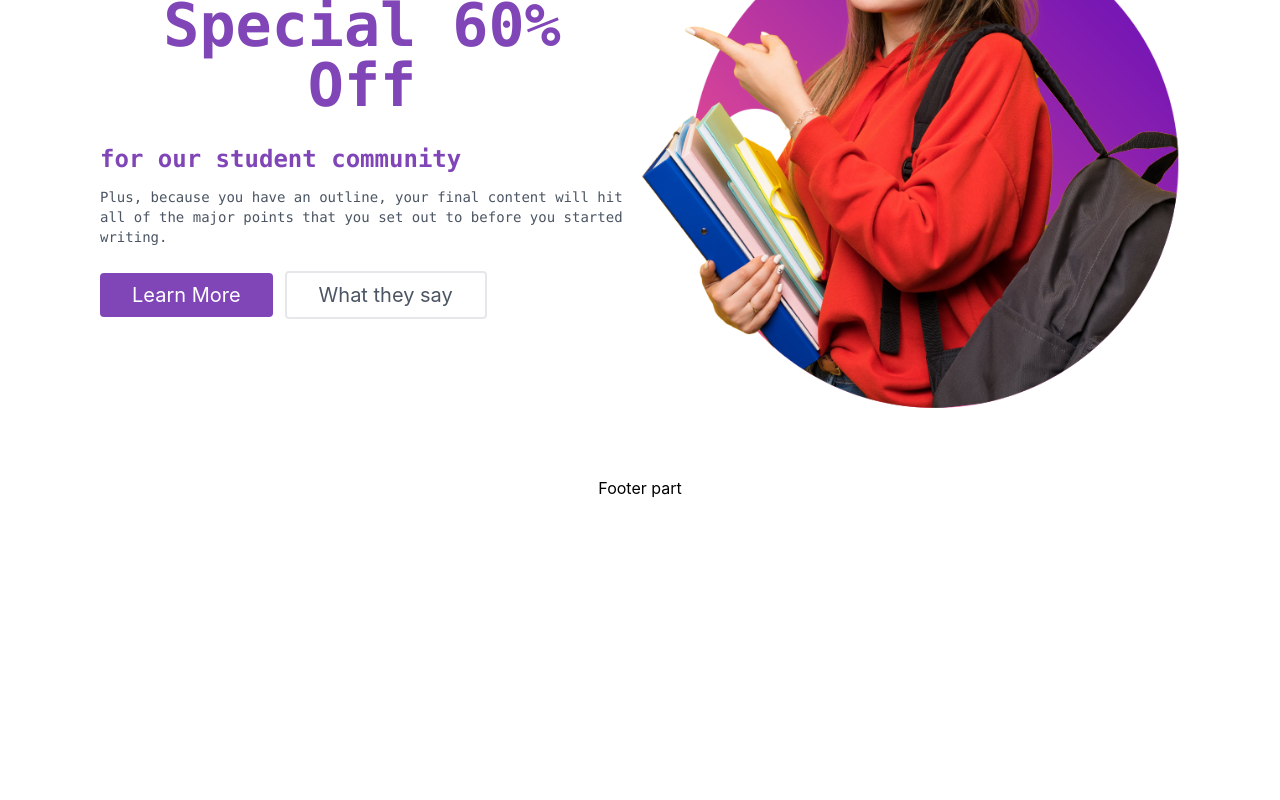
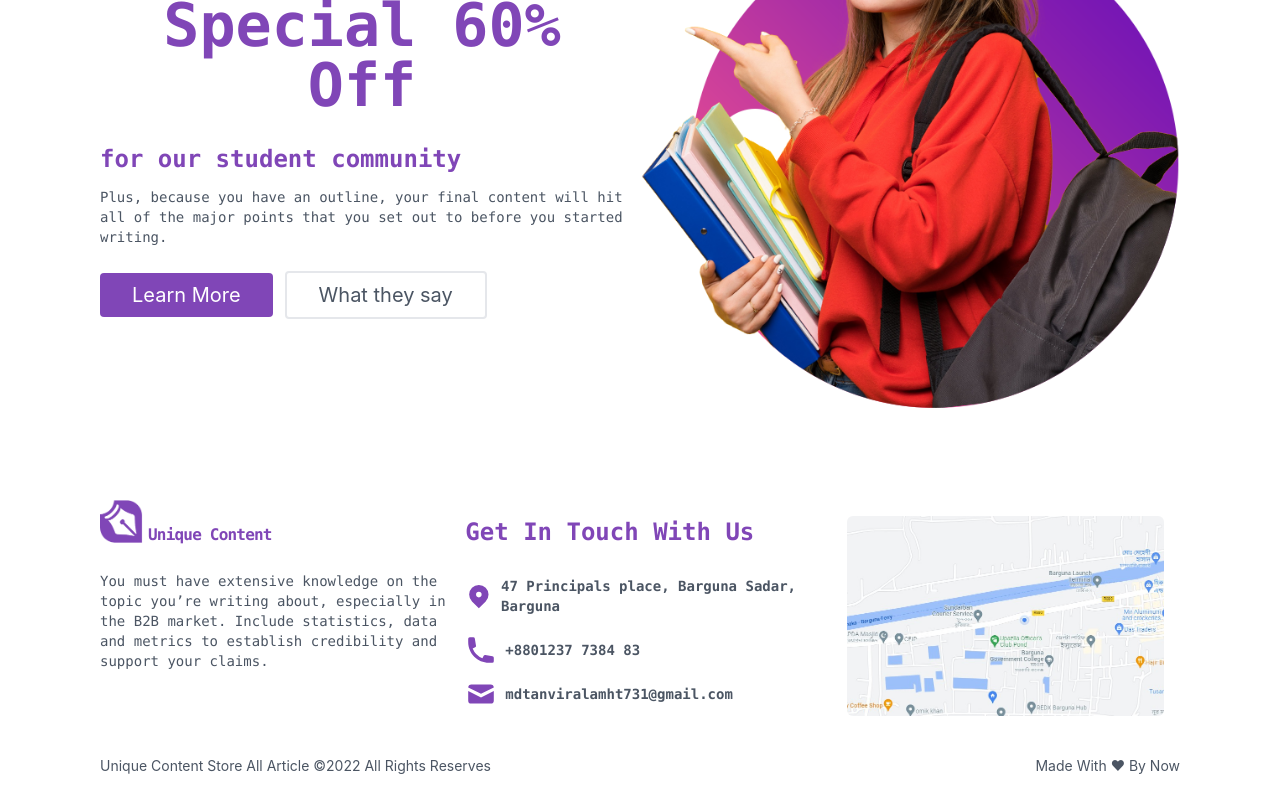
Before and after one commit to Tanvir-Alam625/independent-service-provider-unique-article, a React (Create React App) app: page / in a window 1280 px wide. Shown: the part 293-1093 px from the top of the page. Before the commit the page ends 800 px from the top, so only its background shows below. Built offline with nearby package versions, Linux system fonts and the light colour scheme.

Commit message:
Footer component done

```diff
--- a/src/Components/Footer/Footer.js
+++ b/src/Components/Footer/Footer.js
@@ -1,10 +1,64 @@
+import {
+  LocationMarkerIcon,
+  MailIcon,
+  PhoneIcon,
+} from "@heroicons/react/solid";
 import React from "react";
-
+import logo from "../../images/logo/logo.png";
+import Maps from "../../images/location/location.jpg";
 const Footer = () => {
   return (
-    <div>
-      <h2>Footer part</h2>
-    </div>
+    <footer className="px-2 md:px-[60px] lg:px-[100px] my-6">
+      <div className="grid grid-cols-1 md:grid-cols-2 lg:grid-cols-3 gap-4 my-6">
+        <div className="footer-logo">
+          <div className="nav-logo flex items-end  text-[#8046B7] font-semibold font-mono tracking-tighter cursor-pointer">
+            <img src={logo} alt="logo" className="w-8 md:w-12" />
+            <h2 className="mb-0">Unique Content</h2>
+          </div>
+          <p className="text-left text-sm text-gray-600 font-mono my-6">
+            You must have extensive knowledge on the topic you’re writing about,
+            especially in the B2B market. Include statistics, data and metrics
+            to establish credibility and support your claims.
+          </p>
+        </div>
+        <div className="contact-info">
+          <h2 className="text-2xl  font-mono font-semibold text-[#8046B7] my-4 text-left capitalize">
+            {" "}
+            get in touch with us
+          </h2>
+          <div className="location flex items-center ">
+            <LocationMarkerIcon className="w-8 h-8 text-[#8046B7] mr-2" />
+            <p className="text-left text-sm text-gray-600 font-mono my-3 font-semibold">
+              47 Principals place, Barguna Sadar, Barguna
+            </p>
+          </div>
+          <div className="phone  flex items-center">
+            <PhoneIcon className="w-8 h-8 text-[#8046B7] mr-2" />
+            <p className="text-left text-sm text-gray-600 font-mono my-3 font-semibold">
+              {" "}
+              +8801237 7384 83
+            </p>
+          </div>
+          <div className="mail  flex items-center">
+            <MailIcon className="w-8 h-8 text-[#8046B7] mr-2" />
+            <p className="text-left text-sm text-gray-600 font-mono my-3 font-semibold">
+              mdtanviralamht731@gmail.com
+            </p>
+          </div>
+        </div>
+        <div className="maps p-4">
+          <img src={Maps} alt="maps" className="w-full rounded-md " />
+        </div>
+      </div>
+      <div className="message flex justify-between ">
+        <small className="capitalize text-sm text-gray-600">
+          Unique Content store all Article &copy;2022 all rights reserves
+        </small>
+        <small className="capitalize text-sm text-gray-600">
+          Made With ❤ by now
+        </small>
+      </div>
+    </footer>
   );
 };
 
```
Also changed, not shown: src/images/location/location.jpg (added).
